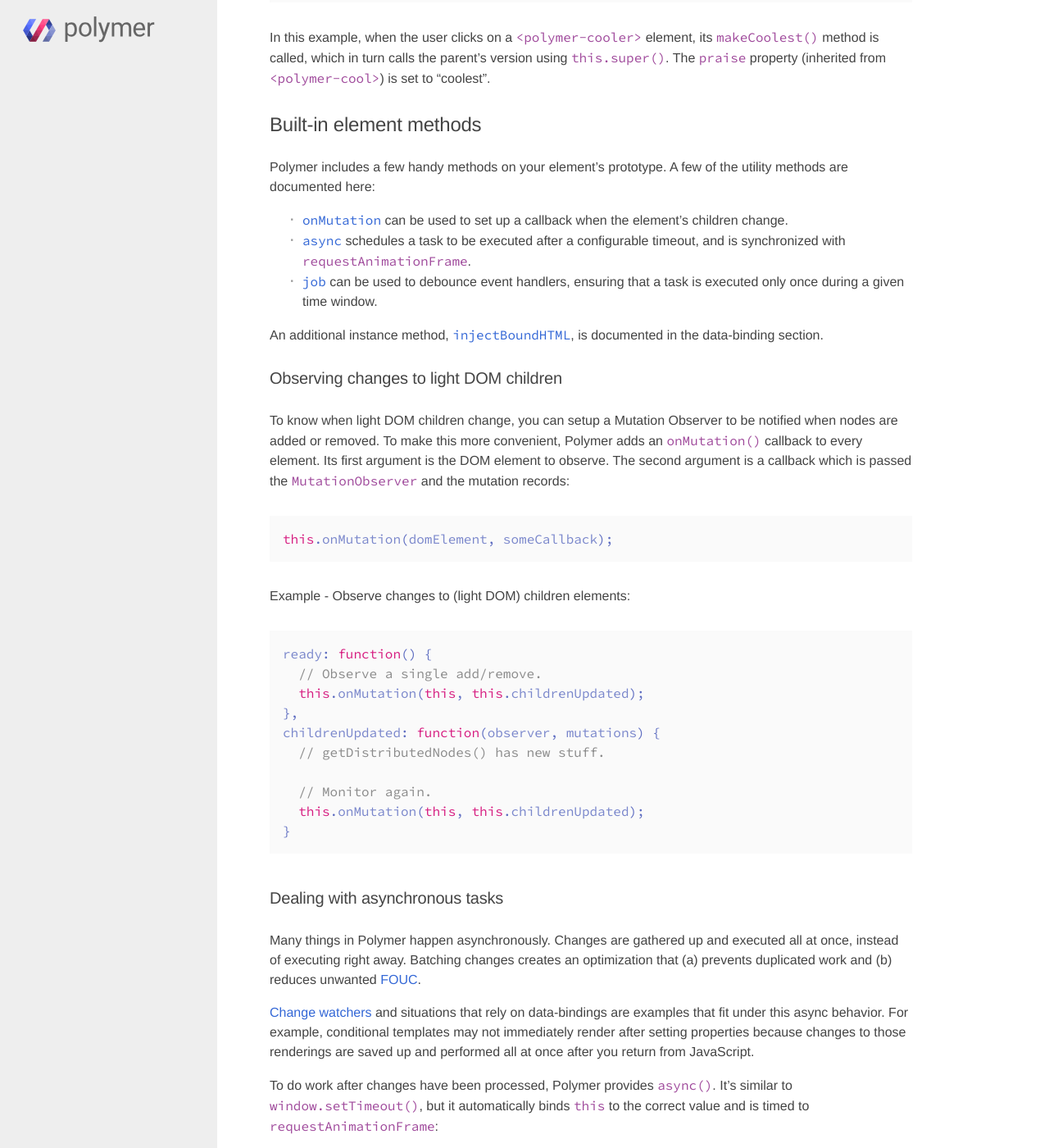
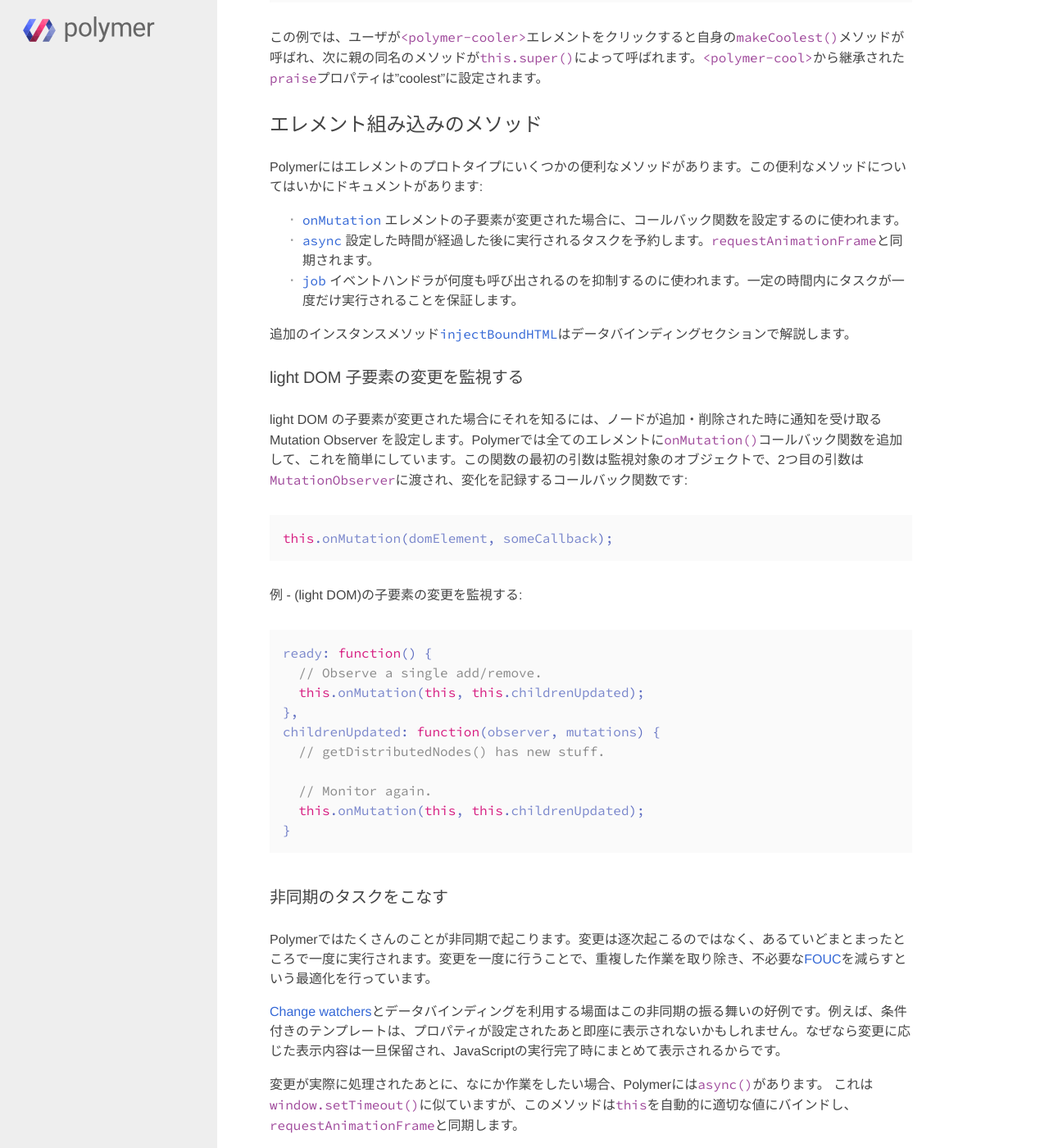
Before and after one commit to craftgear/polymer-docs-ja, a Jekyll site: the page built from docs_ja/docs/polymer/polymer.md, in a window 1280 px wide and 1400 px high, scrolled down 28857 px. Shown: the whole window at 82% size. Built offline with Jekyll 4.4.1, drawn with Linux system fonts in a browser that asks for light colours; some web fonts are replaced; a script that is not in the unit is left out; some of the changed text lies outside the part shown.

Commit message:
polymer.md 94%

```diff
--- a/docs_ja/docs/polymer/polymer.md
+++ b/docs_ja/docs/polymer/polymer.md
@@ -899,11 +899,9 @@ innerコンテナは次のようにして検索できます:
 **ヒント:** あなたの作ったエレメントが他の{{site.project_title}}エレメントの中にある場合、イベントに応答するのに特別な[`on-*`](#declarative-event-mapping)ハンドラを使うことが出来ます:  `<ouch-button on-ouch="{% raw %}{{myMethod}}{% endraw %}"></ouch-button>`
 {: .alert .alert-success }
 
-### 他のエレメントを拡張する
+### 他のエレメントを継承する
 
-A {{site.project_title}} element can extend another element by using the `extends`
-attribute. The parent's properties and methods are inherited by the child element
-and data-bound.
+`extends`属性を使うことで、{{site.project_title}}エレメントは他のエレメントを継承できます。親のプロパティやメソッドは子とデータバインドに引き継がれます。
 
     <polymer-element name="polymer-cool">
       <template>
@@ -929,9 +927,9 @@ and data-bound.
 
     <polymer-cooler>Matt</polymer-cooler>
 
-#### Overriding a parent's methods
+#### 親のメソッドをオーバーライドする
 
-When you override an inherited method, you can call the parent's method with `this.super()`, and optionally pass it a list of arguments (e.g. `this.super([arg1, arg2])`). The reason the parameter is an array is so you can write `this.super(arguments)`.
+継承したメソッドをオーバーライドする場合、親のメソッドを `this.super()`で呼び出すことが出来ます。また、引数の配列を渡すことも出来ます(例 `this.super([arg1, arg2])`)。引数が配列である理由は`this.super(arguments)`のような書き方を可能にするためです。
 
 {% raw %}
     <polymer-element name="polymer-cool">
@@ -966,34 +964,25 @@ When you override an inherited method, you can call the parent's method with `th
     <polymer-cooler>Matt</polymer-cooler>
 {% endraw %}
 
-In this example, when the user clicks on a `<polymer-cooler>` element, its
-`makeCoolest()` method is called, which in turn calls the parent's version
-using `this.super()`. The `praise` property (inherited from `<polymer-cool>`) is set
-to "coolest".
+この例では、ユーザが`<polymer-cooler>`エレメントをクリックすると自身の`makeCoolest()`メソッドが呼ばれ、次に親の同名のメソッドが`this.super()`によって呼ばれます。`<polymer-cool>`から継承された`praise`プロパティは"coolest"に設定されます。
 
-## Built-in element methods {#builtin}
+## エレメント組み込みのメソッド {#builtin}
 
-{{site.project_title}} includes a few handy methods on your element's prototype.
-A few of the utility methods are documented here:
+{{site.project_title}}にはエレメントのプロトタイプにいくつかの便利なメソッドがあります。この便利なメソッドについてはいかにドキュメントがあります:
 
-* [`onMutation`](#onMutation) can be used to set up a callback when the element's children change.
-* [`async`](#asyncmethod) schedules a task to be executed after a configurable timeout, and is
-  synchronized with `requestAnimationFrame`.
-* [`job`](#job) can be used to debounce event handlers, ensuring that a task is executed only
-  once during a given time window.
+* [`onMutation`](#onMutation) エレメントの子要素が変更された場合に、コールバック関数を設定するのに使われます。
+* [`async`](#asyncmethod) 設定した時間が経過した後に実行されるタスクを予約します。`requestAnimationFrame`と同期されます。
+* [`job`](#job) イベントハンドラが何度も呼び出されるのを抑制するのに使われます。一定の時間内にタスクが一度だけ実行されることを保証します。
 
-An additional instance method, [`injectBoundHTML`](databinding-advanced.html#boundhtml),
-is documented in the data-binding section.
+追加のインスタンスメソッド[`injectBoundHTML`](databinding-advanced.html#boundhtml)はデータバインディングセクションで解説します。
 
-### Observing changes to light DOM children {#onMutation}
+### light DOM 子要素の変更を監視する {#onMutation}
 
-To know when light DOM children change, you can setup a Mutation Observer to
-be notified when nodes are added or removed. To make this more convenient, {{site.project_title}} adds an `onMutation()` callback to every element. Its first argument is the DOM element to
-observe. The second argument is a callback which is passed the `MutationObserver` and the mutation records:
+light DOM の子要素が変更された場合にそれを知るには、ノードが追加・削除された時に通知を受け取る Mutation Observer を設定します。{{site.project_title}}では全てのエレメントに`onMutation()`コールバック関数を追加して、これを簡単にしています。この関数の最初の引数は監視対象のオブジェクトで、2つ目の引数は`MutationObserver`に渡され、変化を記録するコールバック関数です:
 
     this.onMutation(domElement, someCallback);
 
-**Example** - Observe changes to (light DOM) children elements:
+**例** - (light DOM)の子要素の変更を監視する:
 
     ready: function() {
       // Observe a single add/remove.
@@ -1006,17 +995,14 @@ observe. The second argument is a callback which is passed the `MutationObserver
       this.onMutation(this, this.childrenUpdated);
     }
 
-### Dealing with asynchronous tasks {#asyncmethod}
+### 非同期のタスクをこなす {#asyncmethod}
 
-Many things in {{site.project_title}} happen asynchronously. Changes are gathered up
-and executed all at once, instead of executing right away. Batching
-changes creates an optimization that (a) prevents duplicated work and (b) reduces unwanted [FOUC](http://en.wikipedia.org/wiki/Flash_of_unstyled_content).
+{{site.project_title}}ではたくさんのことが非同期で起こります。変更は逐次起こるのではなく、あるていどまとまったところで一度に実行されます。変更を一度に行うことで、重複した作業を取り除き、不必要な[FOUC](http://en.wikipedia.org/wiki/Flash_of_unstyled_content)を減らすという最適化を行っています。
 
-[Change watchers](#change-watchers) and situations that rely on data-bindings
-are examples that fit under this async behavior. For example, conditional templates may not immediately render after setting properties because changes to those renderings are saved up and performed all at once after you return from JavaScript.
+[Change watchers](#change-watchers)とデータバインディングを利用する場面はこの非同期の振る舞いの好例です。例えば、条件付きのテンプレートは、プロパティが設定されたあと即座に表示されないかもしれません。なぜなら変更に応じた表示内容は一旦保留され、JavaScriptの実行完了時にまとめて表示されるからです。
 
-To do work after changes have been processed, {{site.project_title}} provides `async()`.
-It's similar to `window.setTimeout()`, but it automatically binds `this` to the correct value and is timed to `requestAnimationFrame`:
+変更が実際に処理されたあとに、なにか作業をしたい場合、{{site.project_title}}には`async()`があります。
+これは`window.setTimeout()`に似ていますが、このメソッドは`this`を自動的に適切な値にバインドし、`requestAnimationFrame`と同期します。
 
     // async(inMethod, inArgs, inTimeout)
     this.async(function() {
@@ -1028,11 +1014,9 @@ It's similar to `window.setTimeout()`, but it automatically binds `this` to the
     //  this.foo = 3;
     //}.bind(this), 1000);
 
-The first argument is a function or string name for the method to call asynchronously.
-The second argument, `inArgs`, is an optional object or array of arguments to
-pass to the callback.
+最初の引数は非同期に呼び出される関数またはメソッドの名前です。2つ目の引数`inArgs`はオプションで、コールバックに渡されるオブジェクト化配列です。
 
-In the case of property changes that result in DOM modifications, follow this pattern:
+プロパティの変更がDOMの変更を引き起こす場合は次のパターンに従って下さい:
 
     Polymer('my-element', {
       propChanged: function() {
@@ -1043,9 +1027,9 @@ In the case of property changes that result in DOM modifications, follow this pa
       updateValues: function() {...}
     });
 
-### Delaying work {#job}
+### 作業を遅延させる {#job}
 
-Sometimes it's useful to delay a task after an event, property change, or user interaction. A common way to do this is with `window.setTimeout()`:
+時によってはイベントやプロパティ変更、ユーザの操作などのあとに実行されるように作業を遅延させることが便利な場合があります。これを実現する一般的な方法は`window.setTimeout()`を使うことです:
 
     this.responseChanged = function() {
       if (this.timeout1) {
@@ -1056,7 +1040,7 @@ Sometimes it's useful to delay a task after an event, property change, or user i
       }, 500);
     }
 
-However, this is such a common pattern that {{site.project_title}} provides the `job()` utility for doing the same thing:
+しかし、これは非常によくあるパターンなので、同じことをするのに{{site.project_title}}では`job()`ユーティリティメソッドを提供しています:
 
     this.responseChanged = function() {
       this.job('job1', function() { // first arg is the name of the "job"
@@ -1064,19 +1048,16 @@ However, this is such a common pattern that {{site.project_title}} provides the
       }, 500);
     }
 
-`job()` can be called repeatedly before the timeout but it only results in a single side-effect. In other words, if `responseChanged()` is immediately executed 250ms later, the `done` event won't fire until 750ms.
+`job()`メソッドはタイムアウトするまでに何度でも呼び出せますが、結果として実行されるのは一度だけです。言い換えれば、もし`responseChanged()`が250ms後に実行されたとしても、`done`イベントは750msが経つまで発行されません。
 
-## Advanced topics {#additional-utilities}
+## より高度なトピック {#additional-utilities}
 
-### Life of an element's bindings {#bindings}
+### エレメントのデータバインディングのライフサイクル {#bindings}
 
-When you remove an element from the DOM, {{site.project_title}} asynchronously
-deactivates its {%raw%}`{{}}`{%endraw%} bindings and `*Changed` methods. This helps prevent
-memory leaks, ensuring the element will be garbage collected.
+エレメントをDOMから削除すると、{{site.project_title}}は非同期に{%raw%}`{{}}`{%endraw%}を使ったデータバインディングと`*Changed`メソッドを無効化します。
+これによってメモリリークを防ぎ、エレメントがガーベジコレクションの対象になることを保証します。
 
-If you want the element to "remain active" when it's not in the `document`,
-call `cancelUnbindAll()` right after you remove it. The [lifecycle methods](#lifecyclemethods)
-are a good place for this:
+エレメントが`document`内になくてもエレメントを"アクティブに"保ちたいなら、エレメントを削除した直後に`callUnbindAll()`を呼んで下さい。このメソッドの呼び出しは[ライフサイクルメソッド](#lifecyclemethods) で行うのがよいでしょう:
 
     Polymer('my-element', {
       detached: function() {
@@ -1085,13 +1066,11 @@ are a good place for this:
       }
     });
 
-If you explicitly call `cancelUnbindAll()`, {{site.project_title}} won't manage
-the bindings automatically. It's your responsibility to manage the element's
-bindings by eventually doing one of the following:
+明示的に`cancelUnbindAll()`を呼び出すと、{{site.project_title}}はデータバインディングを自動で無効化しません。エレメントのデータバインディングを管理するのはあなたの責任になります。
+次のうちどちらかを行って下さい:
 
--   Adding the element back into the DOM.
--   Explicitly unbinding the element by calling the `unbindAll` or
-    `asyncUnbindAll` method.
+-   エレメントをDOMに再度追加する
+-   `unbindAll`か`asyncUnbindAll`を呼ぶことで明示的にエレメントのデータバインドを解除する
 
     var el = document.querySelector('my-element');
     el.parentNode.removeChild(el);
@@ -1100,18 +1079,19 @@ bindings by eventually doing one of the following:
     // finished with this element, not going to reinsert it.
     el.unbindAll();
 
-If you fail to unbind or reinsert an element, your application may leak memory.
+エレメントのバインディングを解除するか、再度DOMに追加するのを忘れると、メモリリークの原因になります。
 
-#### Using preventDispose {#preventdispose}
+#### preventDisposeを使う {#preventdispose}
 
-To force bindings from being removed in all cases, set `.preventDispose`:
+どんな場合にもデータバインディングが解除されるのを防ぐには、`preventDispose`プロパティを使います:
 
     Polymer('my-element', {
       preventDispose: true
     });
 
-### How data changes are propagated {#flush}
+### データの変更がどのように伝播するか {#flush}
 
+{{site.project_title}}におけるデータの変更は、`Object.observe()`が有効になった時、ほとんど即座に起こります(細かな作業の終わりに)。
 Data changes in {{site.project_title}} happen almost immediately (at end of a microtask)
 when `Object.observe()` is available. When it's not supported, {{site.project_title}} uses a polyfill ([observe-js](https://github.com/Polymer/observe-js)) to poll and periodically propagate data-changes throughout the system. This is done through a method called `Platform.flush()`.
 
```
